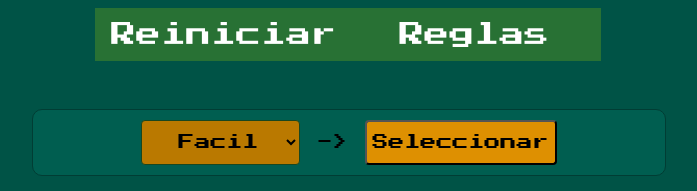
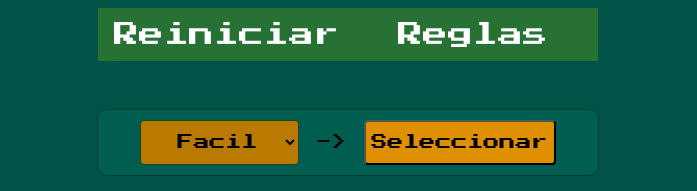
Before and after one commit to eider404/Buscaminas, a plain HTML site: page buscaminas.html in a window 1280 px wide. Shown: the top 191 px of the page, 292-989 px from the left. Drawn offline with Linux system fonts and the light colour scheme.

Commit message:
ajuste al diseno, width ajuste para todas las pantallas

```diff
--- a/style.css
+++ b/style.css
@@ -26,6 +26,9 @@ button{
 
 #capa{
     text-align: center;
+    min-width: 700px;
+    max-width: 700px;
+    margin: auto;
 }
 
 /**/
@@ -33,14 +36,13 @@ button{
 
 ul {
     list-style-type: none;
-    width: 40%;
-    margin: 0;
+    min-width: 500px;
+    max-width: 500px;
     padding: 0;
-    margin-left: 30%;
+    margin: auto;
     overflow: hidden;
     background-color: #287134;
     text-align: center;
-
 }
 
 li {
@@ -77,8 +79,9 @@ li a:hover:not(.active) {
 .table{
     background-color: #005e50;
     border: thin solid #013d34;
-    width: 50%;
-    margin-left: 25%;
+    min-width: 500px;
+    max-width: 500px;
+    margin: auto;
     height: 65px;
     border-radius: 10px;
 }
```
Also changed, not shown: 1 other file.
